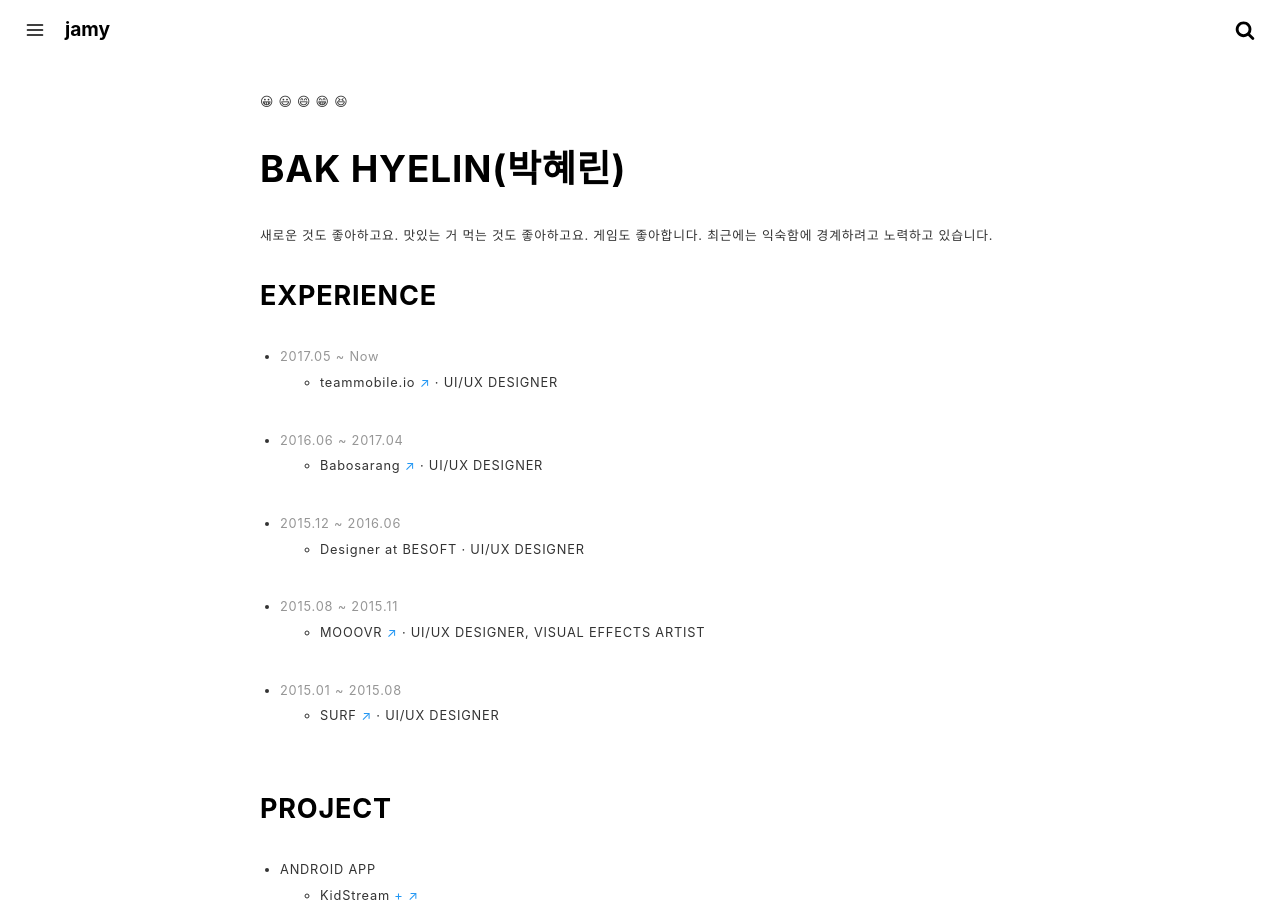
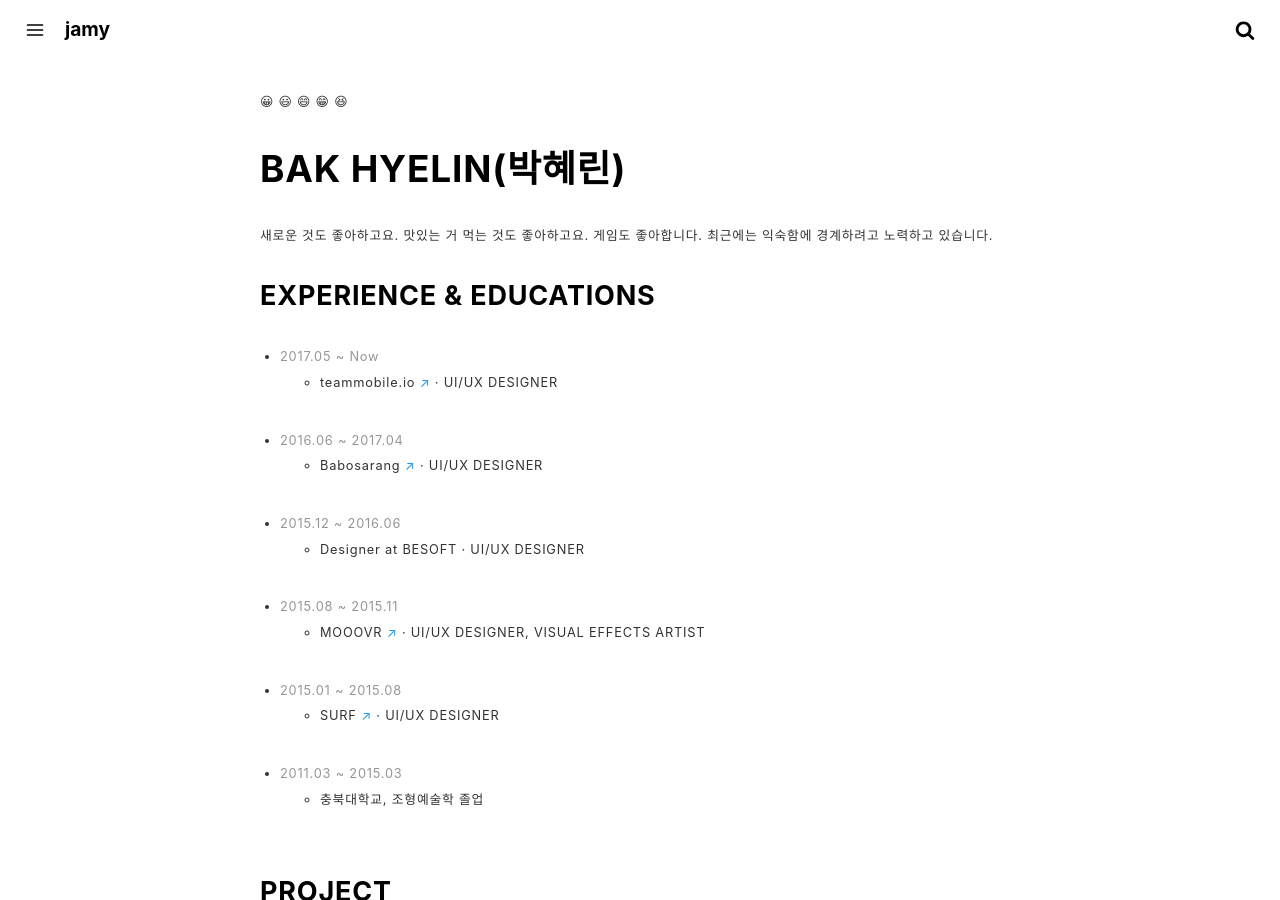
Before and after one commit to crazyjamy/crazyjamy.github.io, a Jekyll site: the page built from about.md, in a window 1280 px wide and 900 px high. Built offline with Jekyll 4.4.1, drawn with Linux system fonts in a browser that asks for light colours.

Commit message:
Update about.md

```diff
--- a/about.md
+++ b/about.md
@@ -11,7 +11,7 @@ permalink: /about/
 새로운 것도 좋아하고요. 맛있는 거 먹는 것도 좋아하고요. 게임도 좋아합니다.
 최근에는 익숙함에 경계하려고 노력하고 있습니다.
 
-### EXPERIENCE
+### EXPERIENCE & EDUCATIONS
 - <span style="color: #969696;">2017.05 ~ Now</span>
   - teammobile.io <a href="https://www.teammobile.io/" target="_blank">↗</a> · UI/UX DESIGNER
 - <span style="color: #969696;">2016.06 ~ 2017.04</span>
@@ -22,6 +22,8 @@ permalink: /about/
   - MOOOVR <a href="http://mooovr.com/" target="_blank">↗</a> · UI/UX DESIGNER, VISUAL EFFECTS ARTIST
 - <span style="color: #969696;">2015.01 ~ 2015.08</span>
   - SURF <a href="https://play.google.com/store/apps/developer?id=SURF+Inc" target="_blank">↗</a> · UI/UX DESIGNER
+- <span style="color: #969696;">2011.03 ~ 2015.03</span>
+  - 충북대학교, 조형예술학 졸업
 
 ### PROJECT
 + ANDROID APP
```
